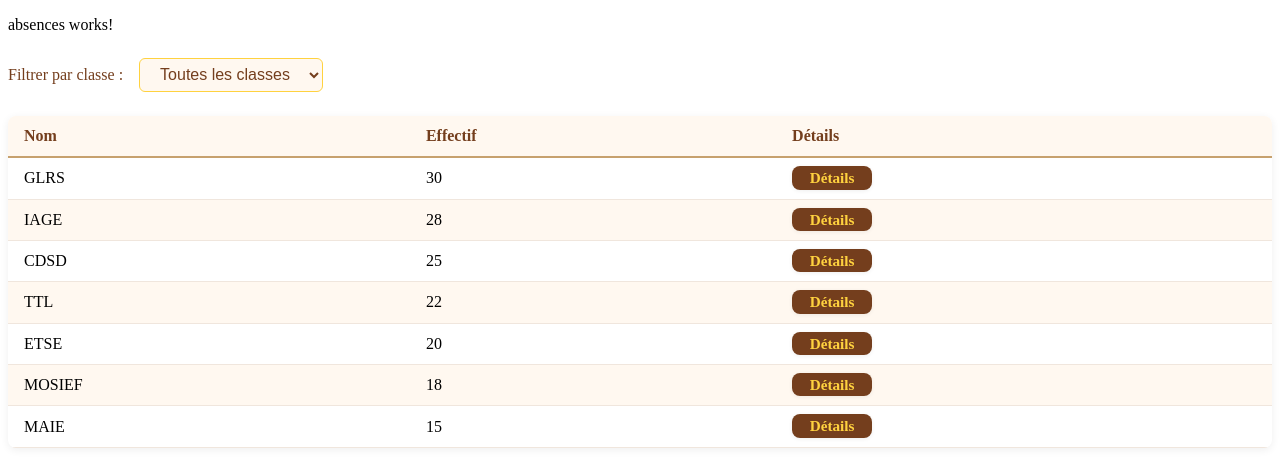
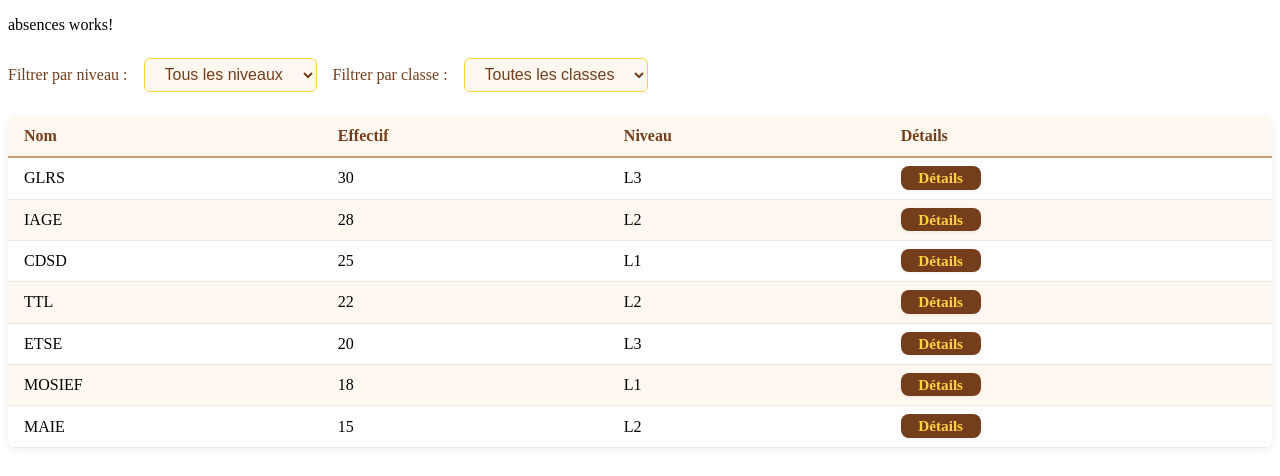
Before and after one commit to Mouha7/front_web_gestion_absence_ism, an Angular app: page /absences in a window 1280 px wide. Shown: the top 476 px of the page. Built offline with nearby package versions, Linux system fonts and the light colour scheme.

Commit message:
fix: ajout de données fictives et correction du filtrage des classes

```diff
--- /dev/null
+++ b/src/app/core/services/impl/classe.store.ts
@@ -0,0 +1,35 @@
+import { Injectable, signal } from '@angular/core';
+// Supprime l'import de toSignal, Signal
+import { Observable, of } from 'rxjs';
+
+export interface Classe {
+  nom: string;
+  effectif: number;
+  niveau: string;
+}
+
+@Injectable({ providedIn: 'root' })
+export class ClasseStore {
+  private _classes = signal<Classe[]>([
+    { nom: 'GLRS', effectif: 30, niveau: 'L3' },
+    { nom: 'IAGE', effectif: 28, niveau: 'L2' },
+    { nom: 'CDSD', effectif: 25, niveau: 'L1' },
+    { nom: 'TTL', effectif: 22, niveau: 'L2' },
+    { nom: 'ETSE', effectif: 20, niveau: 'L3' },
+    { nom: 'MOSIEF', effectif: 18, niveau: 'L1' },
+    { nom: 'MAIE', effectif: 15, niveau: 'L2' }
+  ]);
+
+  // Utilise le signal directement
+  get classes() {
+    return this._classes();
+  }
+
+  getClasses$(): Observable<Classe[]> {
+    return of(this._classes());
+  }
+
+  addClasse(classe: Classe) {
+    this._classes.update(list => [...list, classe]);
+  }
+}
--- a/src/app/directives/highlight.directive.ts
+++ b/src/app/directives/highlight.directive.ts
@@ -1,10 +1,18 @@
-import { Directive } from '@angular/core';
+import { Directive, ElementRef, HostListener, Input } from '@angular/core';
 
 @Directive({
   selector: '[appHighlight]'
 })
 export class HighlightDirective {
+  @Input('appHighlight') highlightColor = '#FFD23F';
 
-  constructor() { }
+  constructor(private el: ElementRef) {}
 
+  @HostListener('mouseenter') onMouseEnter() {
+    this.el.nativeElement.style.backgroundColor = this.highlightColor;
+  }
+
+  @HostListener('mouseleave') onMouseLeave() {
+    this.el.nativeElement.style.backgroundColor = '';
+  }
 }
--- a/src/app/guards/auth.guard.ts
+++ b/src/app/guards/auth.guard.ts
@@ -1,5 +1,7 @@
 import { CanActivateFn } from '@angular/router';
 
 export const authGuard: CanActivateFn = (route, state) => {
+  // Exemple : n'autorise l'accès qu'aux utilisateurs connectés (ici toujours true pour la démo)
+  // Remplace par une vraie logique d'authentification si besoin
   return true;
 };
--- a/src/app/pages/absences/absences.component.html
+++ b/src/app/pages/absences/absences.component.html
@@ -1,9 +1,15 @@
 <p>absences works!</p>
 <div class="filtre-container">
+  <label for="niveau-select">Filtrer par niveau :</label>
+  <select id="niveau-select" [(ngModel)]="selectedNiveau">
+    <option value="">Tous les niveaux</option>
+    <option *ngFor="let niveau of niveaux" [value]="niveau">{{ niveau }}</option>
+  </select>
+
   <label for="classe-select">Filtrer par classe :</label>
   <select id="classe-select" [(ngModel)]="selectedClasse">
     <option value="">Toutes les classes</option>
-    <option *ngFor="let classe of classes" [value]="classe.nom">{{ classe.nom }}</option>
+    <option *ngFor="let classe of classeStore.classes" [value]="classe.nom">{{ classe.nom }}</option>
   </select>
 </div>
 
@@ -12,13 +18,15 @@
     <tr>
       <th>Nom</th>
       <th>Effectif</th>
+      <th>Niveau</th>
       <th>Détails</th>
     </tr>
   </thead>
   <tbody>
-    <tr *ngFor="let classe of filteredClasses">
+    <tr *ngFor="let classe of filteredClasses" [appHighlight]="'#FFD23F'">
       <td>{{ classe.nom }}</td>
       <td>{{ classe.effectif }}</td>
+      <td>{{ classe.niveau }}</td>
       <td>
         <a [routerLink]="['/classes', classe.nom]" class="btn-details">Détails</a>
       </td>
--- a/src/app/pages/absences/absences.component.ts
+++ b/src/app/pages/absences/absences.component.ts
@@ -2,27 +2,40 @@ import { Component } from '@angular/core';
 import { CommonModule } from '@angular/common';
 import { RouterModule } from '@angular/router';
 import { FormsModule } from '@angular/forms';
+import { ClasseStore } from '../../core/services/impl/classe.store';
+import { HighlightDirective } from '../../directives/highlight.directive';
 
 @Component({
   selector: 'app-absences',
-  imports: [CommonModule, RouterModule, FormsModule],
+  imports: [CommonModule, RouterModule, FormsModule, HighlightDirective],
   templateUrl: './absences.component.html',
   styleUrl: './absences.component.css'
 })
 export class AbsencesComponent {
-  classes = [
-    { nom: 'GLRS', effectif: 30 },
-    { nom: 'IAGE', effectif: 28 },
-    { nom: 'CDSD', effectif: 25 },
-    { nom: 'TTL', effectif: 22 },
-    { nom: 'ETSE', effectif: 20 },
-    { nom: 'MOSIEF', effectif: 18 },
-    { nom: 'MAIE', effectif: 15 }
-  ];
   selectedClasse = '';
+  selectedNiveau = '';
+  niveaux = ['L1', 'L2', 'L3'];
+
+  constructor(public classeStore: ClasseStore) {
+    if (this.classeStore.classes.length === 0) {
+      this.classeStore.addClasse({ nom: 'GLRS', effectif: 30, niveau: 'L3' });
+      this.classeStore.addClasse({ nom: 'IAGE', effectif: 28, niveau: 'L2' });
+      this.classeStore.addClasse({ nom: 'CDSD', effectif: 25, niveau: 'L1' });
+      this.classeStore.addClasse({ nom: 'TTL', effectif: 22, niveau: 'L2' });
+      this.classeStore.addClasse({ nom: 'ETSE', effectif: 20, niveau: 'L3' });
+      this.classeStore.addClasse({ nom: 'MOSIEF', effectif: 18, niveau: 'L1' });
+      this.classeStore.addClasse({ nom: 'MAIE', effectif: 15, niveau: 'L2' });
+    }
+  }
 
   get filteredClasses() {
-    if (!this.selectedClasse) return this.classes;
-    return this.classes.filter(c => c.nom === this.selectedClasse);
+    let classes = this.classeStore.classes;
+    if (this.selectedClasse) {
+      classes = classes.filter((c: { nom: string }) => c.nom === this.selectedClasse);
+    }
+    if (this.selectedNiveau) {
+      classes = classes.filter((c: { niveau: string }) => c.niveau === this.selectedNiveau);
+    }
+    return classes;
   }
 }
--- a/src/app/resolvers/data.resolver.ts
+++ b/src/app/resolvers/data.resolver.ts
@@ -1,5 +1,10 @@
 import { ResolveFn } from '@angular/router';
+import { inject } from '@angular/core';
+import { ClasseStore } from '../core/services/impl/classe.store';
 
 export const dataResolver: ResolveFn<boolean> = (route, state) => {
+  // Exemple : précharger les classes avant d'afficher la page
+  const classeStore = inject(ClasseStore);
+  // Ici, on simule un chargement synchrone (remplace par un appel API si besoin)
   return true;
 };
```
